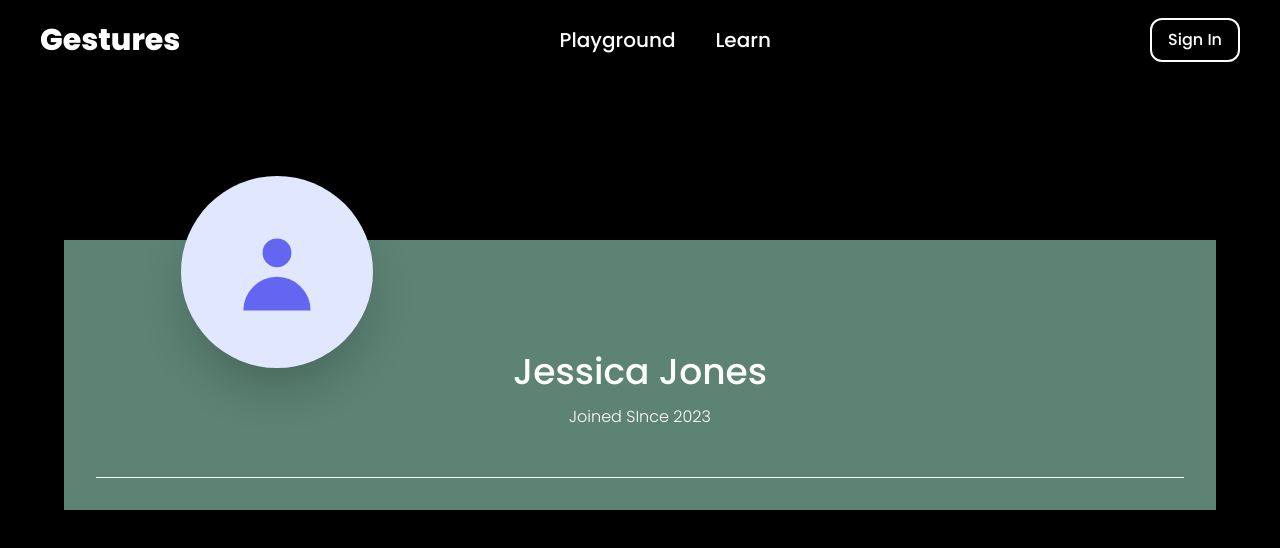
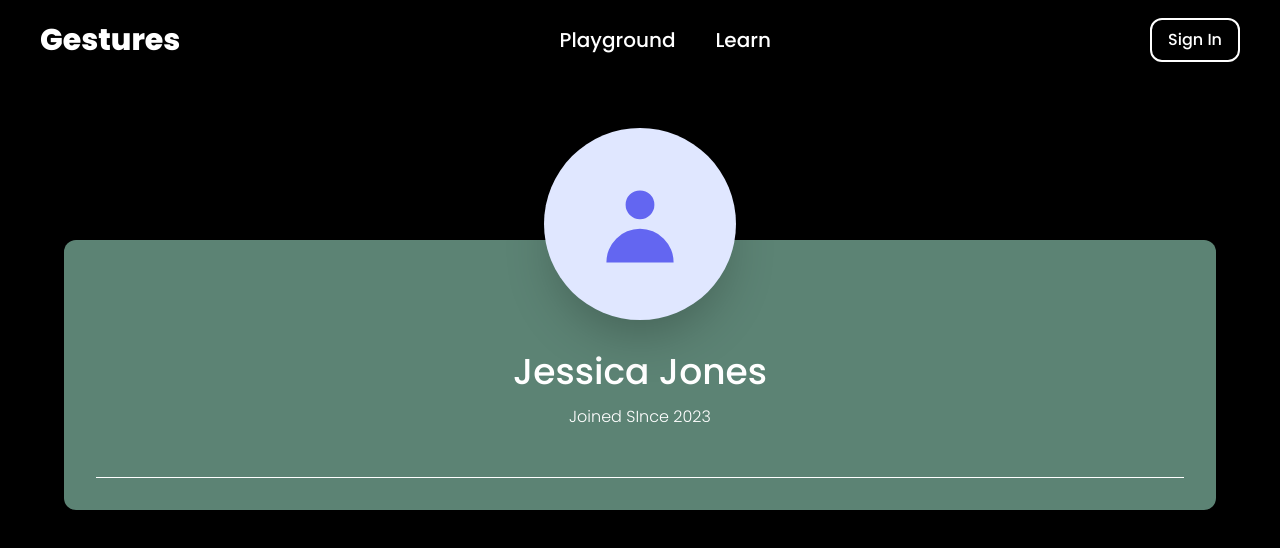
Before and after one commit to kanhaiya83/innov8_2023_client, a React (Vite) app: page /profile in a window 1280 px wide. Shown: the top 548 px of the page. Built offline with nearby package versions, Linux system fonts and the light colour scheme; a web font is replaced by a local one; what fingerpose would draw is missing.

Commit message:
profile section added

```diff
--- a/src/pages/Profile.jsx
+++ b/src/pages/Profile.jsx
@@ -4,10 +4,10 @@ const Profile = () => {
   return (
     <div>
       <div className="p-16">
-        <div className="p-8 bg-lightTeal shadow mt-24">
-          <div className="grid grid-cols-1 md:grid-cols-3">
+        <div className="p-8 rounded-xl bg-lightTeal shadow mt-24">
+          <div className="grid grid-cols-1 ">
             <div className="relative">
-              <div className="w-48 h-48 bg-indigo-100 mx-auto rounded-full shadow-2xl absolute inset-x-0 top-0 -mt-24 flex items-center justify-center text-indigo-500">
+              <div className="w-48 h-48 bg-indigo-100 mx-auto rounded-full shadow-2xl absolute inset-x-0 top-0 -mt-36  flex items-center justify-center text-indigo-500">
                 <svg
                   xmlns="http://www.w3.org/2000/svg"
                   className="h-24 w-24"
```
